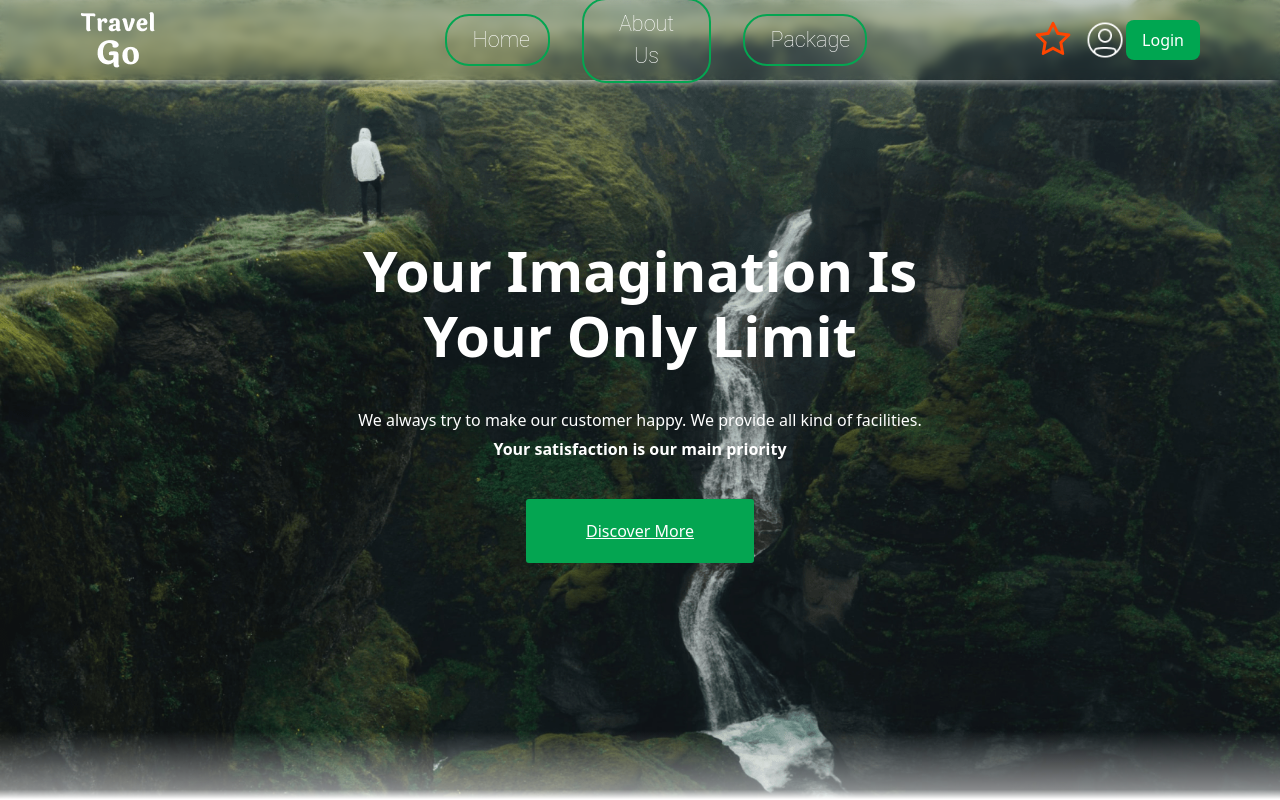
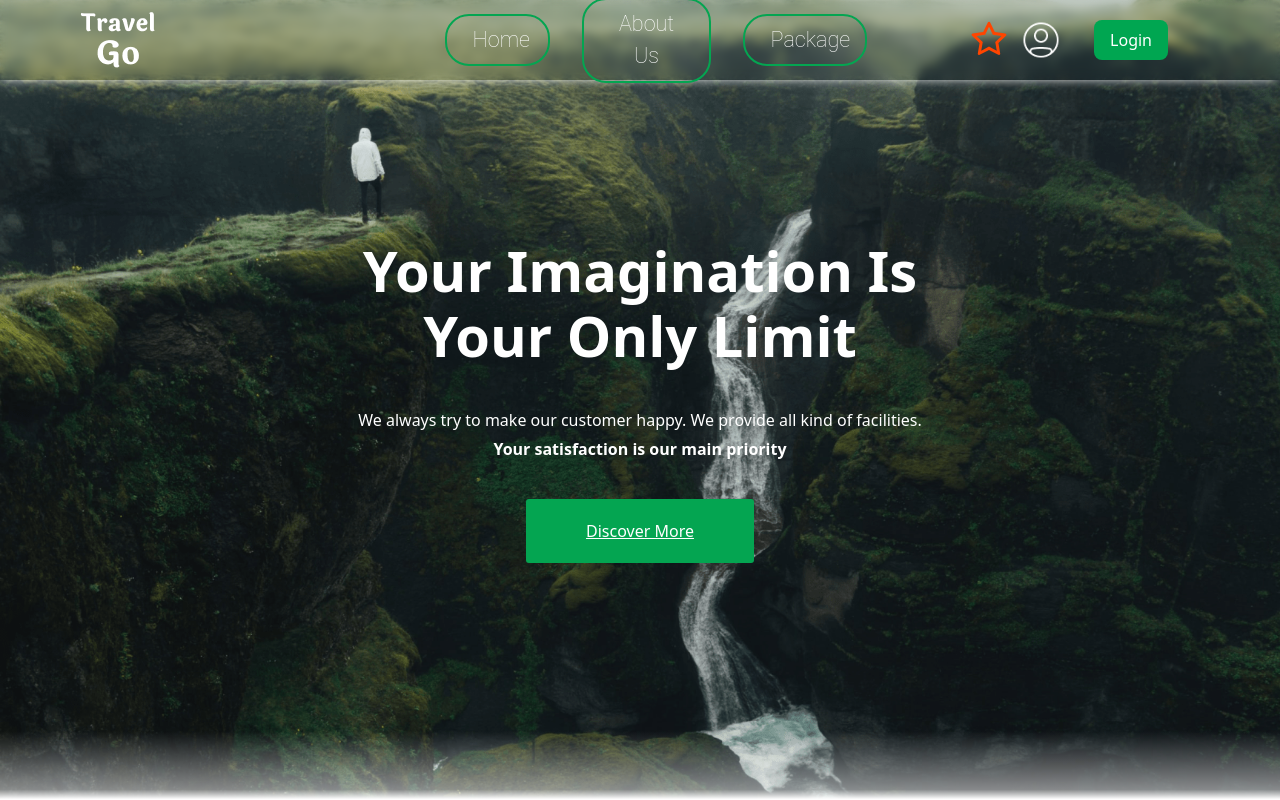
Before and after one commit to YooCoder17/travel_react, a React (Create React App) app: page / in a window 1280 px wide. Shown: the top 800 px of the page. Built offline with nearby package versions, Linux system fonts and the light colour scheme.

Commit message:
add margin properly to login component in navbar js

```diff
--- a/src/components/Navbar/Navbar.js
+++ b/src/components/Navbar/Navbar.js
@@ -180,7 +180,7 @@ const Login = styled.a`
   font-size: 1rem;
   font-weight: 500;
   color: white;
-  // margin: 0 2rem;
+  margin: 0 2rem;
   display: flex;
   align-items: center;
   &:hover {
```
